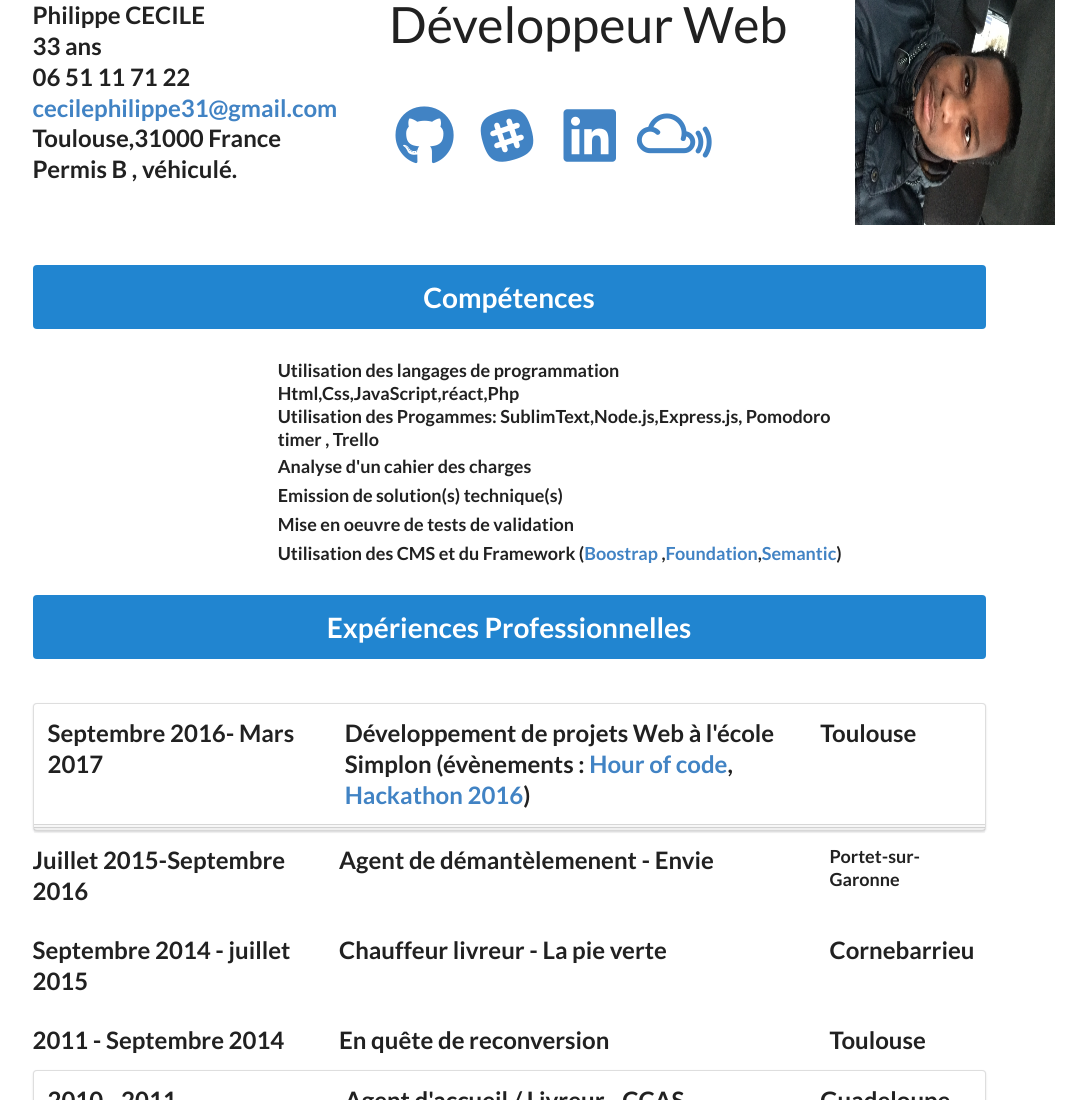
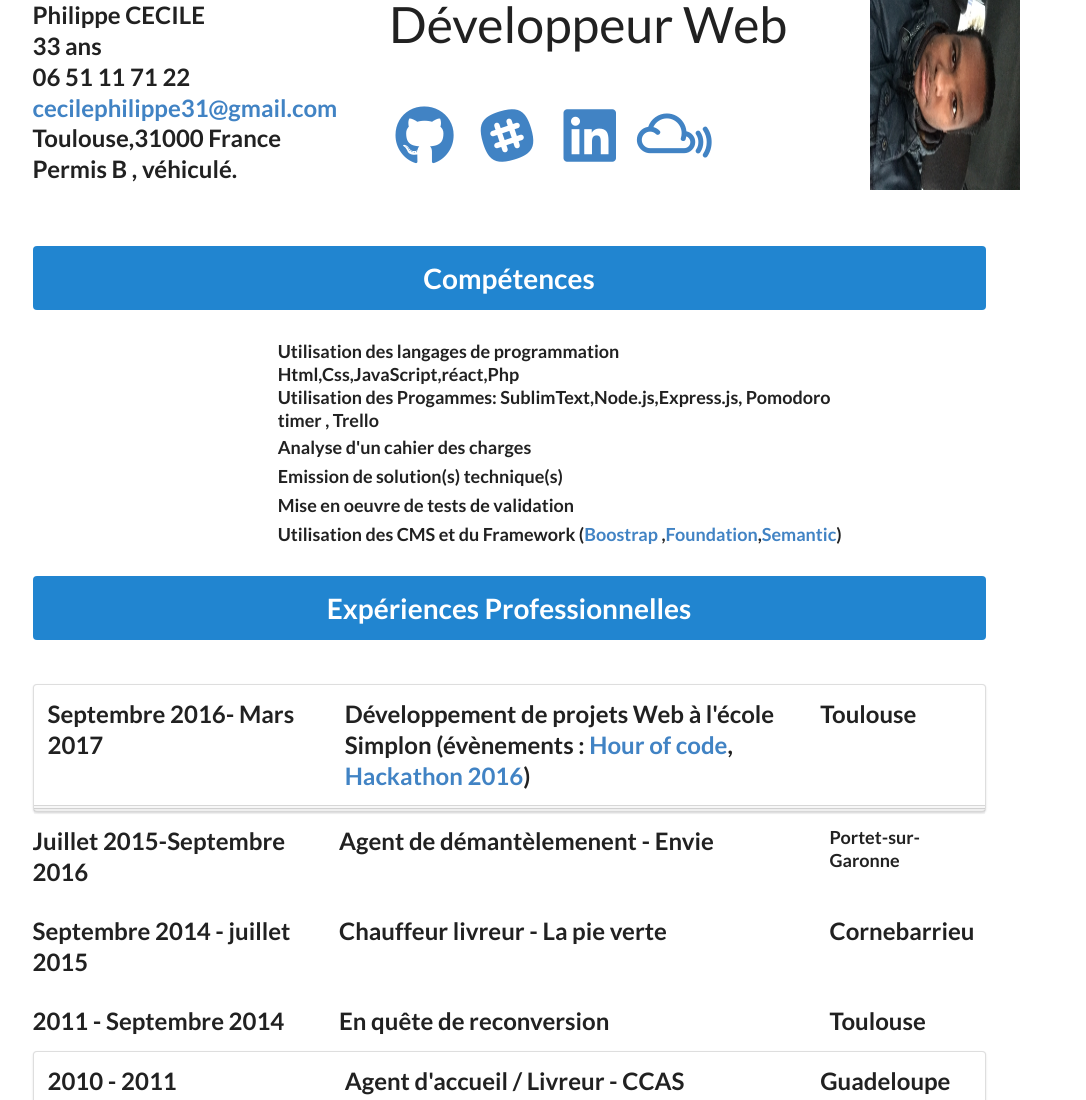
Before and after one commit to Cphil31/cv_final, a website: page index.html in a window 1280 px wide. Shown: the top 1100 px of the page, without its empty margins (131-1217 px from the left). Drawn offline with nearby package versions, Linux system fonts and the light colour scheme.

Commit message:
modif image

```diff
--- a/index.html
+++ b/index.html
@@ -59,7 +59,7 @@
 								</div>
 							</div>
 								<div class="three wide column">
-								<img class="image" src="image1.jpeg" width="250" height="200">
+								<img class="image" src="image1.jpeg" width="230" height="150">
 								</div>
 
 
```
